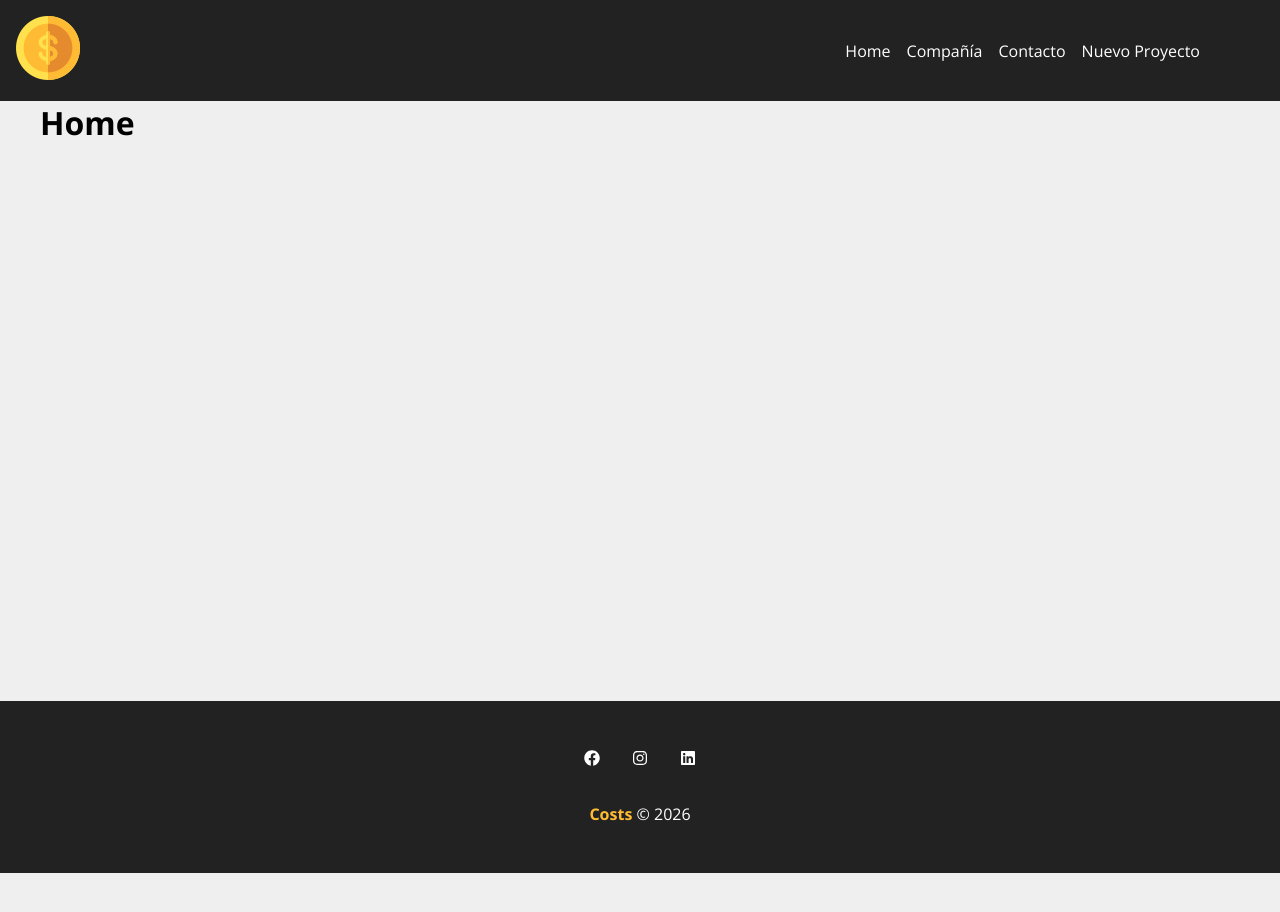
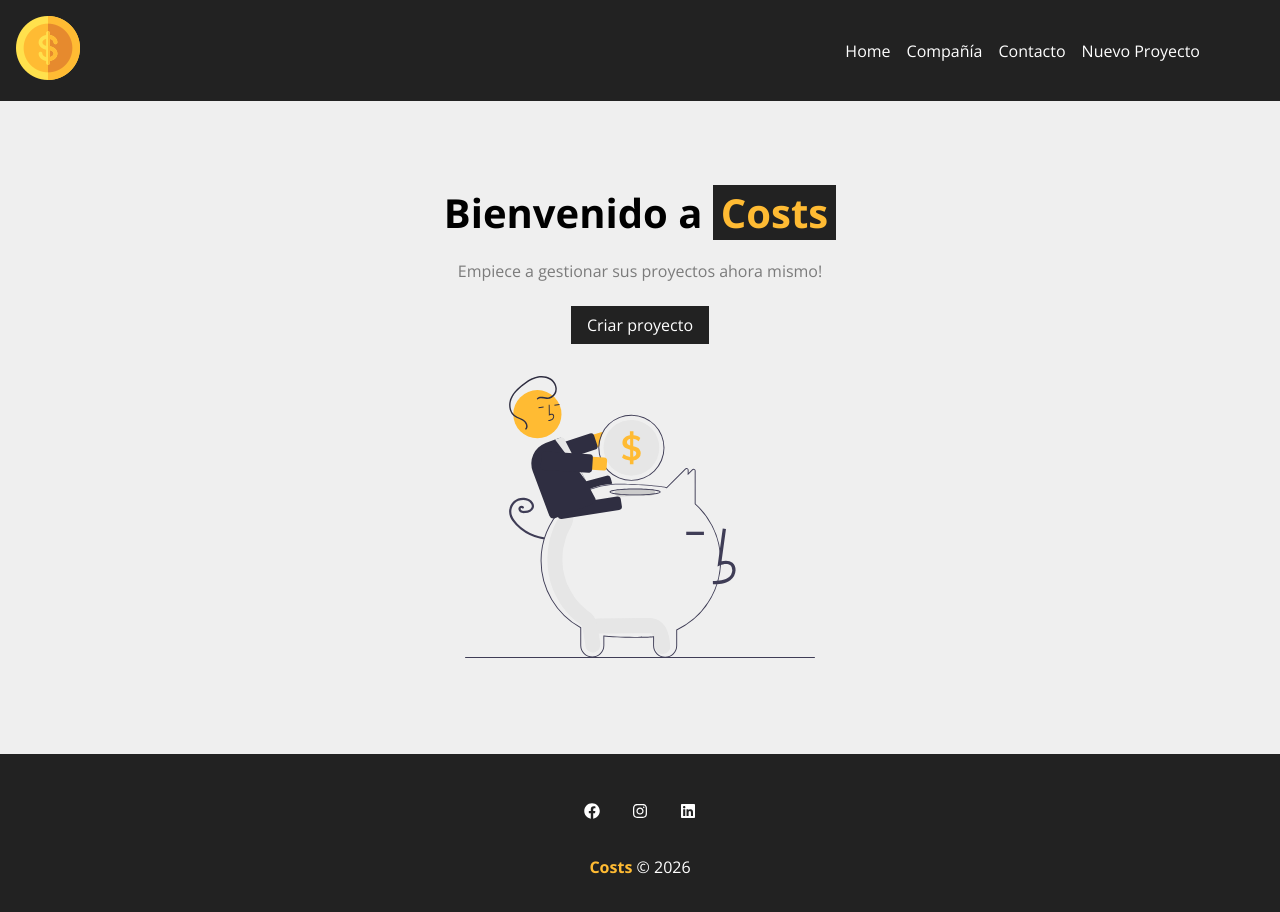
Before and after one commit to LuandusW/Costs, a React (Vite) app: page / in a window 1280 px wide. Shown: the top 912 px of the page. Before the commit the page ends 873 px from the top, so only its background shows below. Built offline with nearby package versions, Linux system fonts and the light colour scheme.

Commit message:
Codigo home del proyecto

```diff
--- /dev/null
+++ b/src/Components/layout/LinkButton.jsx
@@ -0,0 +1,12 @@
+import { Link } from 'react-router-dom';
+import styles from './LinkButton.module.css';
+function LinkButton({to, text}){
+    return(
+        <Link className={styles.btn} to={to}>
+            {text}
+        </Link>
+
+    )
+}
+
+export default LinkButton;
--- /dev/null
+++ b/src/Components/layout/LinkButton.module.css
@@ -0,0 +1,11 @@
+.btn {
+    background-color: #222;
+    color: #fff;
+    padding: 0.5em 1em;
+    text-decoration: none;
+    transition: 0.5s;
+}
+
+.btn:hover{
+    color: #ffbb33;
+}
--- a/src/Components/pages/Home.jsx
+++ b/src/Components/pages/Home.jsx
@@ -1,12 +1,15 @@
+import styles from './Home.module.css';
+import saving from '../../img/savings.svg';
+import LinkButton from '../layout/LinkButton';
 function Home() {
 
     return (
-
-        <div>
-            <h1>
-                Home
-            </h1>
-        </div>
+        <section className={styles.home_container}>
+            <h1>Bienvenido a <span>Costs</span></h1>
+            <p>Empiece a gestionar sus proyectos ahora mismo!</p>
+            <LinkButton to="/Newproject" text="Criar proyecto"/>
+            <img src={saving} alt='costs'/>
+        </section>
 
     )
 }
--- /dev/null
+++ b/src/Components/pages/Home.module.css
@@ -0,0 +1,29 @@
+.home_container {
+    width: 100%;
+    display: flex;
+    flex-direction: column;
+    align-items: center;
+    justify-content: center;
+    padding: 4em;
+}
+
+.home_container h1 {
+    font-size: 2.5em;
+    margin: .5em;
+}
+
+.home_container h1 span{
+    color: #ffbb33;
+    padding: 0 .2em;
+    background-color: #222;
+}
+
+.home_container p {
+    margin-bottom: 1.5em;
+    color: #7b7b7b;
+}
+
+.home_container img {
+    width: 350px;
+    margin: 2em 0;
+}
```
